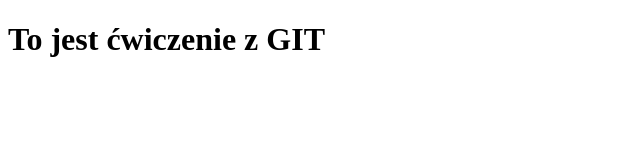
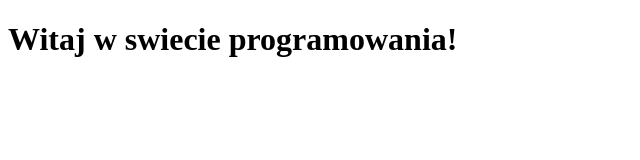
Before and after one commit to Techniczny0/zadaniegit, a plain HTML site: page index.html in a window 1280 px wide. Shown: the whole page, without its empty margins (0-640 px from the left). Drawn offline with Linux system fonts and the light colour scheme.

Commit message:
desdcswc

```diff
--- a/index.html
+++ b/index.html
@@ -12,7 +12,7 @@
 
 <body>
 
-    <h1> To jest ćwiczenie z GIT</h1>
+    <h1>Witaj w swiecie programowania!</h1>
 
 </body>
 
```
